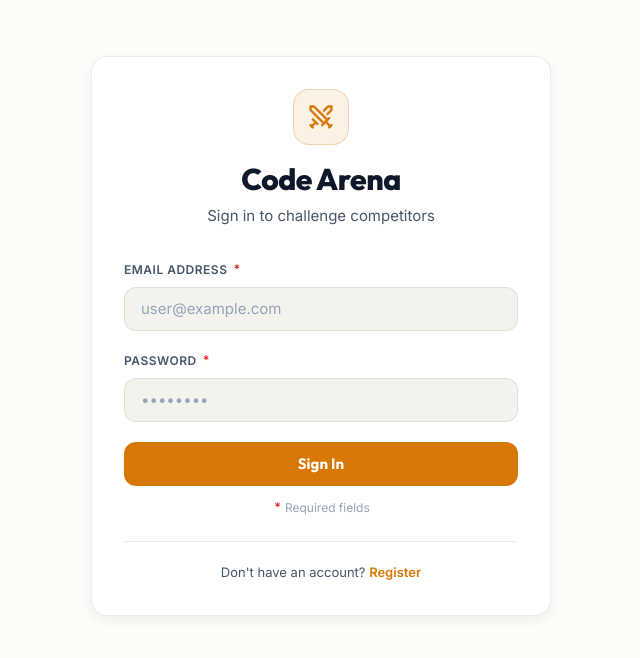
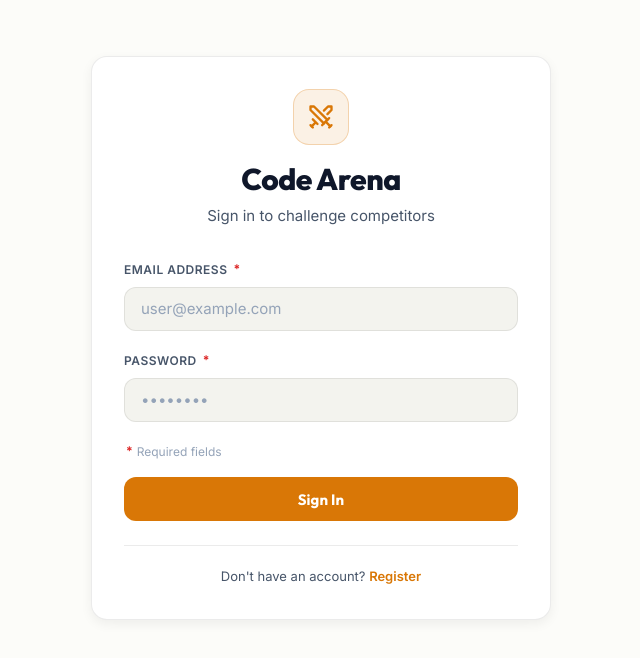
Before and after one commit to Coder1809/CodeArena, a React (Vite) app in the folder frontend/: page /login in a window 1280 px wide. Shown: the top 658 px of the page, without its empty margins (319-959 px from the left). Built offline with nearby package versions, Linux system fonts and the light colour scheme; no server answers.

Commit message:
ui: move required fields indicator before submit button and left-align

```diff
--- a/frontend/src/index.css
+++ b/frontend/src/index.css
@@ -465,11 +465,9 @@ h4 { font-size: var(--text-lg); font-weight: 600; }
 .form-required-hint {
   font-size: var(--text-xs);
   color: var(--text-muted);
-  margin-top: var(--space-3);
-  margin-bottom: 0;
-  display: flex;
-  align-items: center;
-  justify-content: center;
+  margin-bottom: var(--space-4);
+  display: flex;
+  align-items: center;
   gap: 4px;
 }
 
--- a/frontend/src/pages/JoinDuel.jsx
+++ b/frontend/src/pages/JoinDuel.jsx
@@ -69,13 +69,13 @@ export default function JoinDuel({ user, token }) {
             />
           </div>
 
+          <p className="form-required-hint">
+            <span className="label__required">*</span> Required fields
+          </p>
+
           <button type="submit" className="btn--success" disabled={loading}>
             {loading ? 'Joining Arena…' : 'Join Arena Room'}
           </button>
-
-          <p className="form-required-hint">
-            <span className="label__required">*</span> Required fields
-          </p>
         </form>
       </div>
     </div>
--- a/frontend/src/pages/Login.jsx
+++ b/frontend/src/pages/Login.jsx
@@ -257,13 +257,13 @@ export default function Login({ setToken, setUser }) {
             </div>
           )}
 
+          <p className="form-required-hint">
+            <span className="label__required">*</span> Required fields
+          </p>
+
           <button type="submit" disabled={loading}>
             {loading ? 'Processing…' : (isRegister ? 'Register Account' : 'Sign In')}
           </button>
-
-          <p className="form-required-hint">
-            <span className="label__required">*</span> Required fields
-          </p>
         </form>
 
         <div className="auth-toggle">
```
